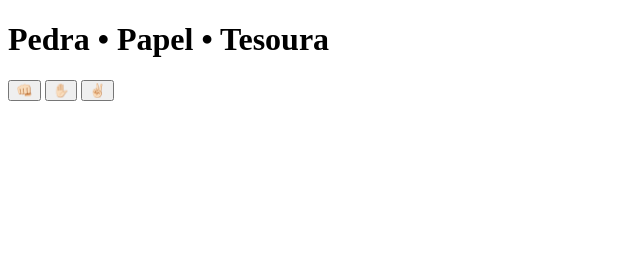
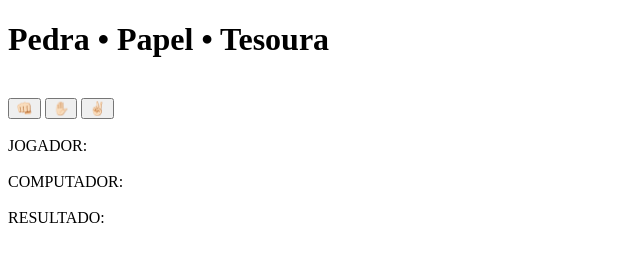
Before and after one commit to liviadfsilva/wonder-lab, a plain HTML site: page javascript/pedra-papel-tesoura/index.html in a window 1280 px wide. Shown: the whole page, without its empty margins (0-640 px from the left). Drawn offline with Linux system fonts and the light colour scheme.

Commit message:
feat: add buttons and displays

```diff
--- a/javascript/pedra-papel-tesoura/index.html
+++ b/javascript/pedra-papel-tesoura/index.html
@@ -4,11 +4,20 @@
     <meta charset="UTF-8">
     <meta name="viewport" content="width=device-width, initial-scale=1.0">
     <title>Jokenpô</title>
+    <link rel="stylesheet" href="style.css">
 </head>
 <body>
     <h1>Pedra • Papel • Tesoura</h1>
-    <button onclick="playGame"('pedra')>👊🏻</button>
-    <button onclick="playGame"('papel')>✋🏻</button>
-    <button onclick="playGame"('tesoura')>✌🏻</button>
+    <br>
+    <div class="choices">
+        <button onclick="playGame"('pedra')>👊🏻</button>
+        <button onclick="playGame"('papel')>✋🏻</button>
+        <button onclick="playGame"('tesoura')>✌🏻</button>
+    </div>
+    <br>
+    <div id="playerDisplay">JOGADOR: </div><br>
+    <div id="computerDisplay">COMPUTADOR: </div><br>
+    <div id="resultDisplay">RESULTADO: </div><br>
+
 </body>
 </html>
```
